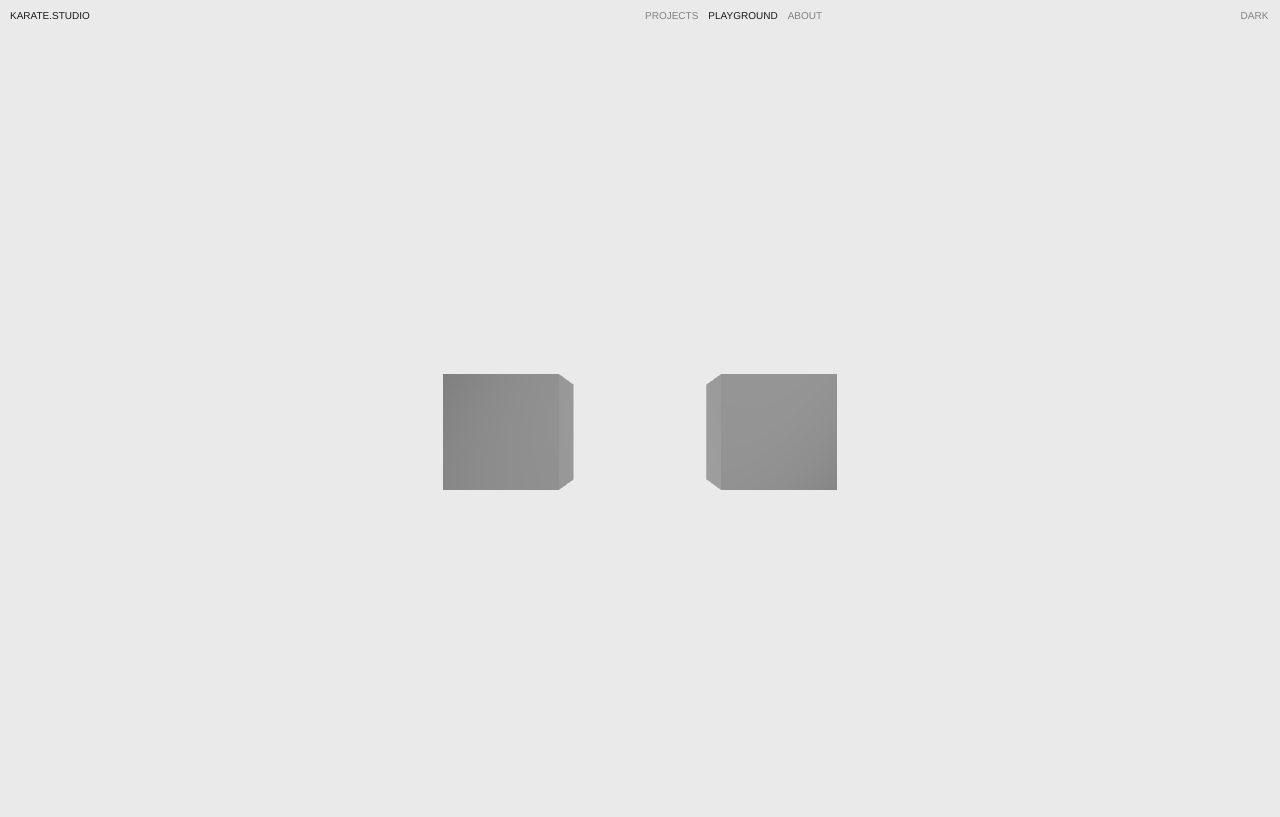
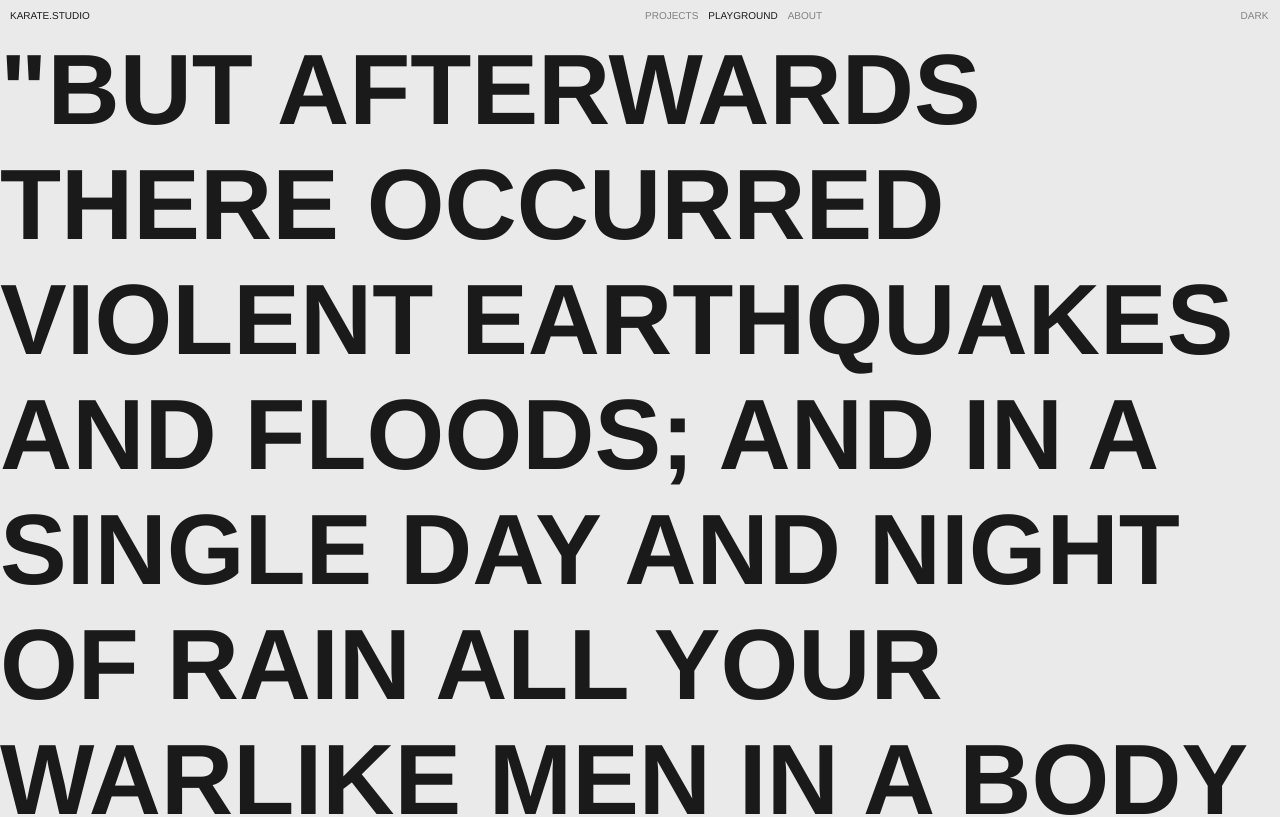
Before and after one commit to shrijo/karatestudio, a React (Vite) app: page /playground in a window 1280 px wide. Shown: the top 817 px of the page. Built offline with nearby package versions, Linux system fonts and the light colour scheme.

Commit message:
removed scene

```diff
--- a/src/index.css
+++ b/src/index.css
@@ -74,3 +74,14 @@ button {
 .canvas-container {
   height: 100svh;
 }
+
+.text {
+  font-size: 10rem;
+  font-weight: 900;
+}
+
+.container {
+  position: relative;
+  width: 100%;
+  height: 100%;
+}
--- a/src/pages/Playground.tsx
+++ b/src/pages/Playground.tsx
@@ -1,56 +1,16 @@
 import { useRef, useState } from "react";
-import { Canvas, useFrame } from "@react-three/fiber";
-import { OrbitControls } from "@react-three/drei";
+import { Canvas, useThree } from "@react-three/fiber";
 
-function Box(props: any) {
-  // This reference gives us direct access to the THREE.Mesh object
-  // const ref = useRef();
-  // Hold state for hovered and clicked events
-  const [hovered, hover] = useState(false);
-  const [clicked, click] = useState(false);
-  // Subscribe this component to the render-loop, rotate the mesh every frame
-  // useFrame((state, delta) => (ref.current.rotation.x += delta));
-  // Return the view, these are regular Threejs elements expressed in JSX
+export default function Playground() {
+  const ref = useRef();
   return (
-    <mesh
-      {...props}
-      // ref={ref}
-      scale={clicked ? 1.5 : 1}
-      onClick={(event) => click(!clicked)}
-      onPointerOver={(event) => (event.stopPropagation(), hover(true))}
-      onPointerOut={(event) => hover(false)}
-    >
-      <boxGeometry args={[1, 1, 1]} />
-      <meshStandardMaterial color={hovered ? "darkgray" : "gray"} />
-    </mesh>
-  );
-}
-
-function Playground() {
-  return (
-    <div className="content">
-      <div className="canvas-container">
-        <Canvas>
-          <ambientLight intensity={Math.PI / 2} />
-          <spotLight
-            position={[10, 10, 10]}
-            angle={0.15}
-            penumbra={1}
-            decay={0}
-            intensity={Math.PI}
-          />
-          <pointLight
-            position={[-10, -10, -10]}
-            decay={0}
-            intensity={Math.PI}
-          />
-          <Box position={[-1.2, 0, 0]} />
-          <Box position={[1.2, 0, 0]} />
-          <OrbitControls />
-        </Canvas>
+    <div className="container">
+      <div className="text">
+        "But afterwards there occurred violent earthquakes and floods; and in a
+        single day and night of rain all your warlike men in a body sank into
+        the earth, and the island of Atlantis in like manner disappeared, and
+        was sunk beneath the sea."
       </div>
     </div>
   );
 }
-
-export default Playground;
```
